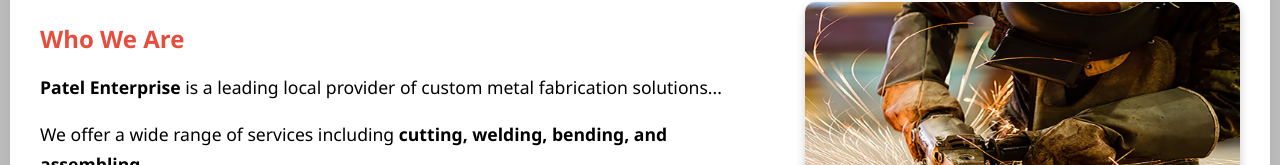
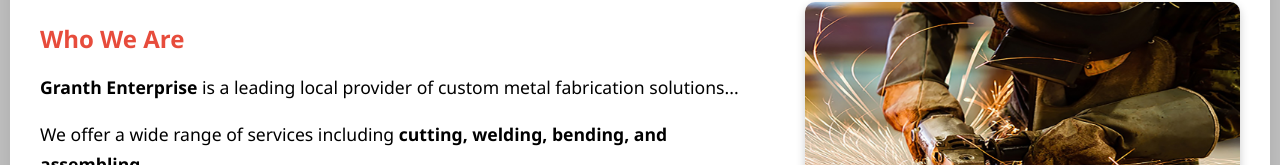
Before and after one commit to kush1123/WT-project, a plain HTML site: page about.html in a window 1280 px wide. Shown: the part 484-649 px from the top of the page. Drawn offline with nearby package versions, Linux system fonts and the light colour scheme.

Commit message:
Update about.html

```diff
--- a/about.html
+++ b/about.html
@@ -228,7 +228,7 @@
         <div class="about-section">
             <div class="about-text">
                 <h2>Who We Are</h2>
-                <p><strong>Patel Enterprise</strong> is a leading local provider of custom metal fabrication solutions...</p>
+                <p><strong> Granth Enterprise</strong> is a leading local provider of custom metal fabrication solutions...</p>
                 <p>We offer a wide range of services including <strong>cutting, welding, bending, and assembling</strong>...</p>
                 <p>At Patel Enterprise, we believe in craftsmanship that lasts...</p>
 
```
